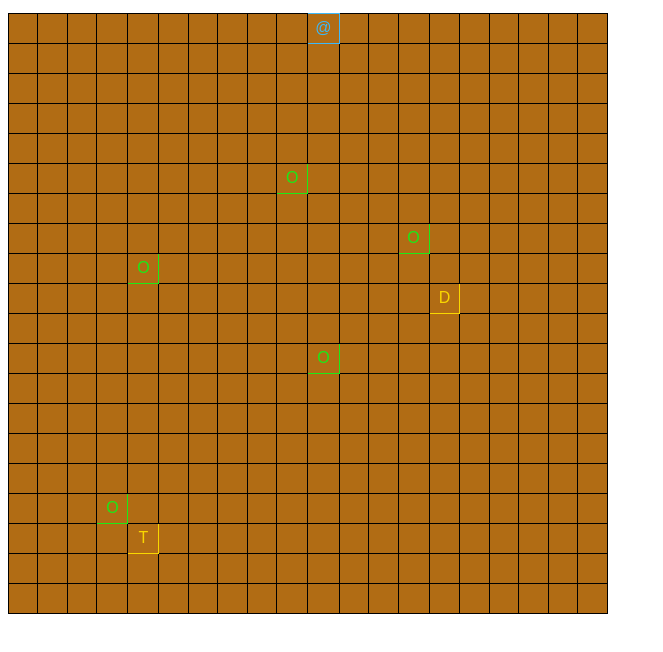
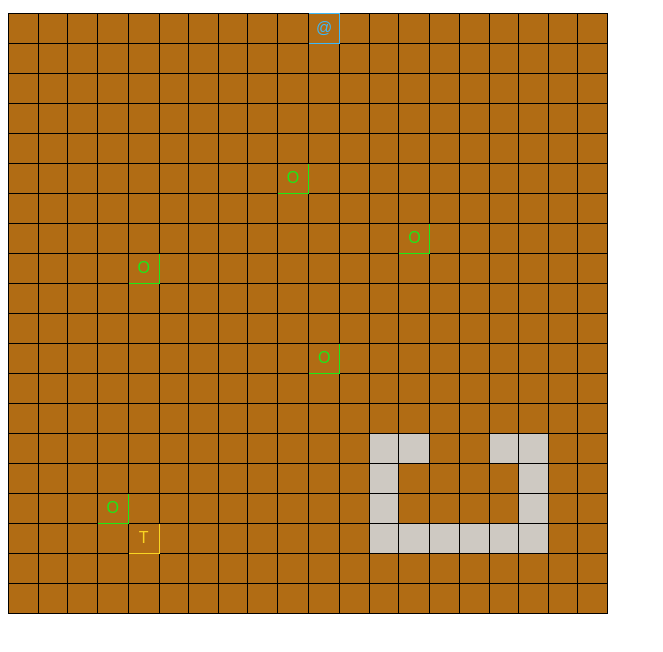
Before and after one commit to ufjf-dcc121/dcc121-2021-1er-atv6-wellingtonengps, a plain HTML site: page index.html in a window 1280 px wide. Shown: the part 88-740 px from the top of the page, without its empty margins (0-663 px from the left). Drawn offline with Linux system fonts and the light colour scheme.

Commit message:
Adicionado machado a parede da sala

```diff
--- a/index.html
+++ b/index.html
@@ -33,9 +33,16 @@
         color: #1AEA19;
       }
 
+
+      .parede {
+        font-size: 0;
+        background-color: #CEC9C2;
+      }
+
       .tesouro {
-        color: #F9D700;
+        color: #F9D423;
       }
+
       </style>
 
   </head>
@@ -259,7 +266,7 @@
         <td></td>
         <td></td>
         <td></td>
-        <td class="tesouro">D</td>
+        <td></td>
         <td></td>
         <td></td>
         <td></td>
@@ -367,12 +374,12 @@
         <td></td>
         <td></td>
         <td></td>
+        <td class="parede"></td>
+        <td class="parede"></td>
         <td></td>
         <td></td>
-        <td></td>
-        <td></td>
-        <td></td>
-        <td></td>
+        <td class="parede"></td>
+        <td class="parede"></td>
         <td></td>
         <td></td>
       </tr>
@@ -389,12 +396,12 @@
         <td></td>
         <td></td>
         <td></td>
+        <td class="parede" class="tesouro">D</td>
         <td></td>
         <td></td>
         <td></td>
         <td></td>
-        <td></td>
-        <td></td>
+        <td class="parede"></td>
         <td></td>
         <td></td>
       </tr>
@@ -411,12 +418,12 @@
         <td></td>
         <td></td>
         <td></td>
+        <td class="parede"></td>
         <td></td>
         <td></td>
         <td></td>
         <td></td>
-        <td></td>
-        <td></td>
+        <td class="parede"></td>
         <td></td>
         <td></td>
       </tr>
@@ -433,12 +440,12 @@
         <td></td>
         <td></td>
         <td></td>
-        <td></td>
-        <td></td>
-        <td></td>
-        <td></td>
-        <td></td>
-        <td></td>
+        <td class="parede"></td>
+        <td class="parede"></td>
+        <td class="parede"></td>
+        <td class="parede"></td>
+        <td class="parede"></td>
+        <td class="parede"></td>
         <td></td>
         <td></td>
       </tr>
```
